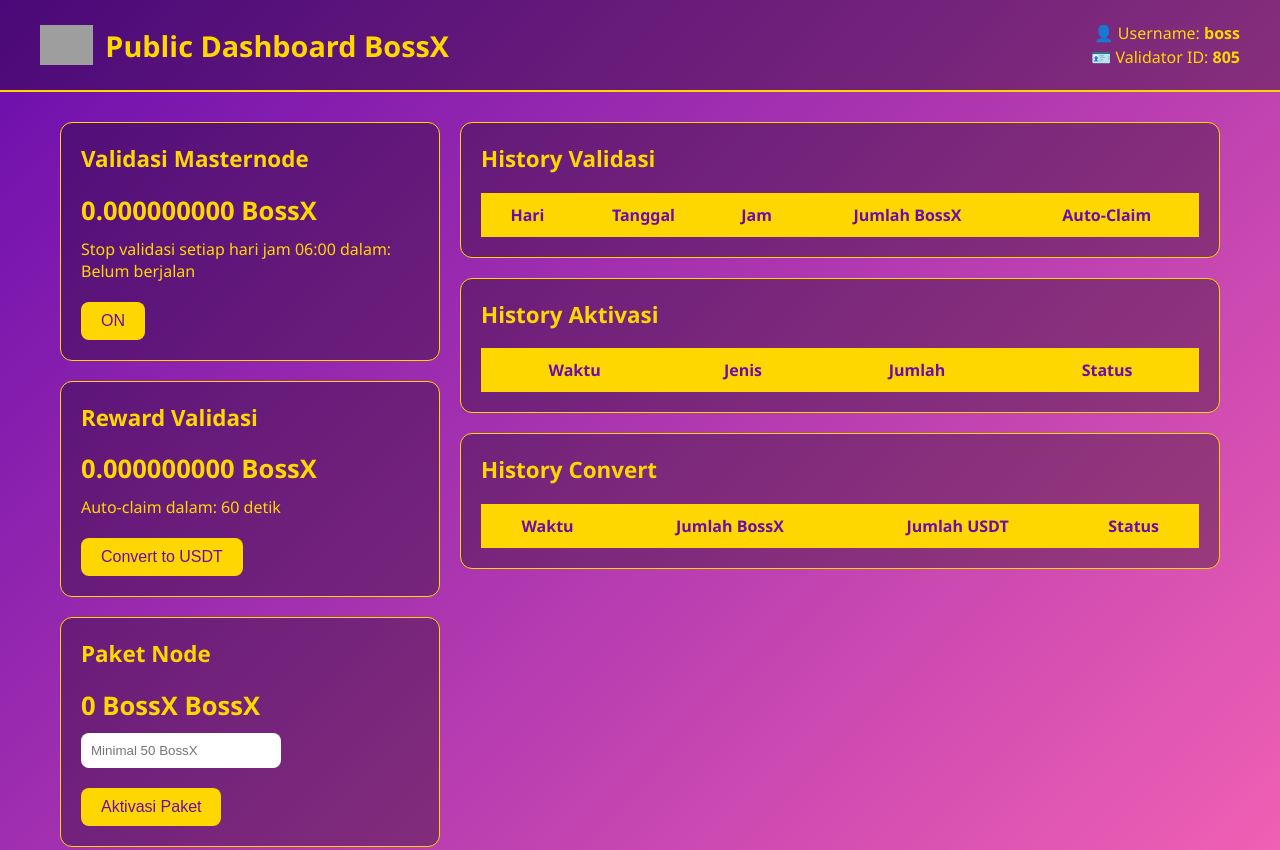
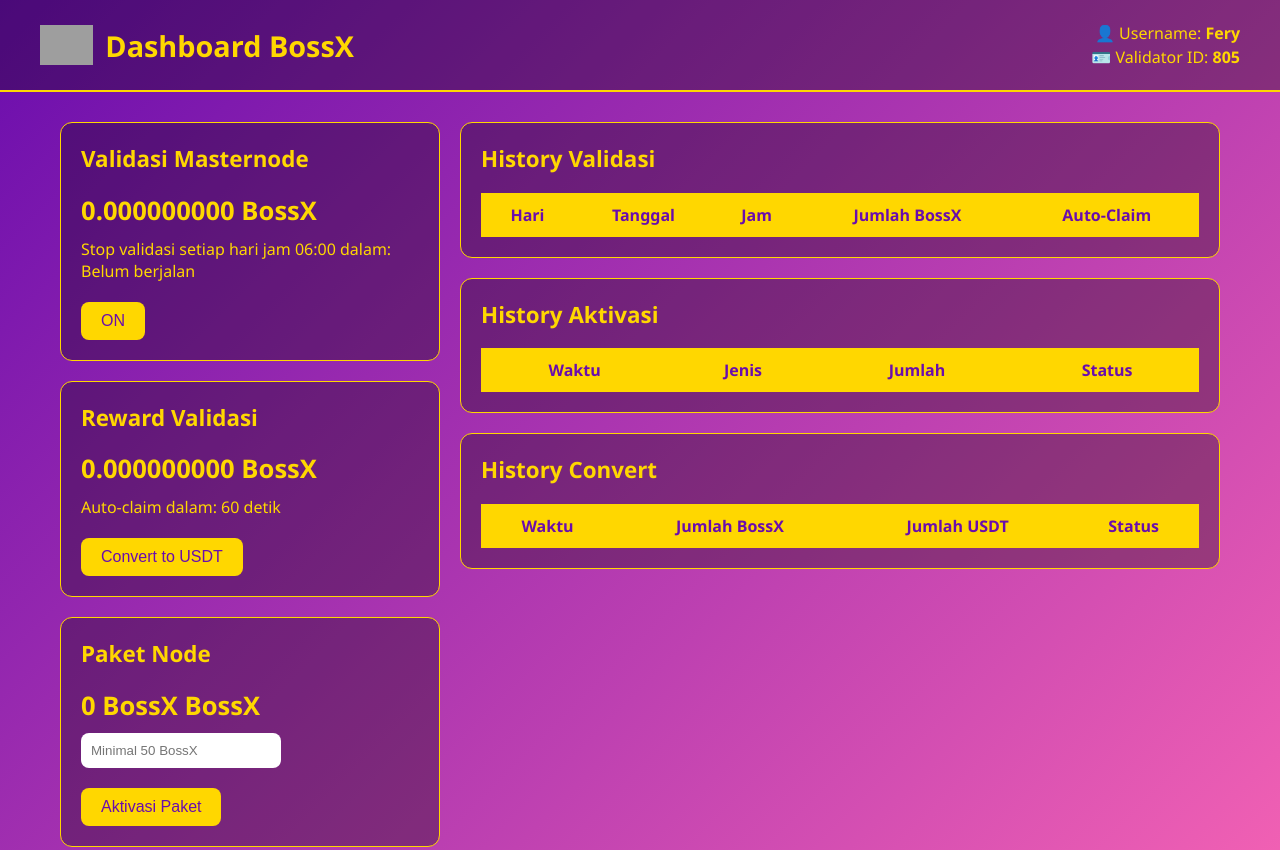
Before and after one commit to bossyee02/bossx-dashboard, a plain HTML site: page index.html in a window 1280 px wide. Shown: the top 850 px of the page. Drawn offline with Linux system fonts and the light colour scheme; grey boxes are pictures that could not be loaded.

Commit message:
Update index.html

```diff
--- a/index.html
+++ b/index.html
@@ -3,7 +3,7 @@
 <head>
   <meta charset="UTF-8"/>
   <meta name="viewport" content="width=device-width, initial-scale=1.0"/>
-  <title>Public Dashboard BossX</title>
+  <title> Dashboard BossX</title>
   <style>
     * { box-sizing: border-box; }
     body {
@@ -135,10 +135,10 @@
   <header>
     <div class="logo-title">
       <img src="https://i.ibb.co/qYBkPDH3/Picsart-25-04-01-16-25-47-054.png" alt="Logo BossX"/>
-      <h1>Public Dashboard BossX</h1>
+      <h1> Dashboard BossX</h1>
     </div>
     <div class="user-info">
-      <div>👤 Username: <strong>boss</strong></div>
+      <div>👤 Username: <strong>Fery</strong></div>
       <div>🪪 Validator ID: <strong>805</strong></div>
     </div>
   </header>
```
